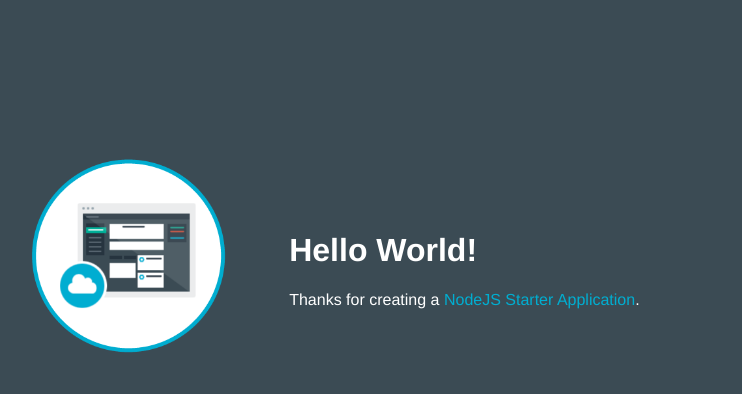
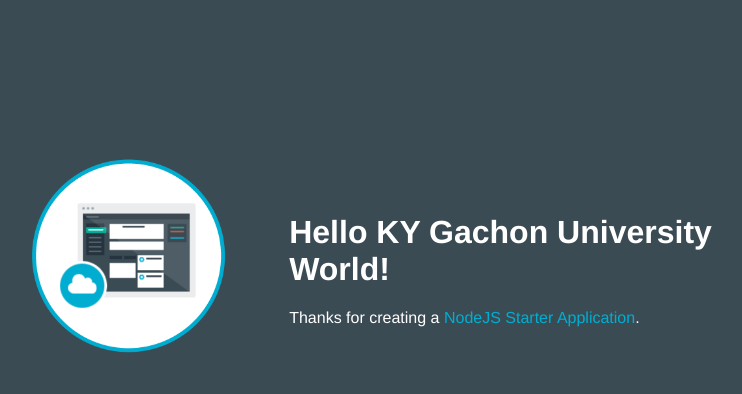
Before and after one commit to ebizky/KY-Test, a website: page public/index.html in a window 1280 px wide. Shown: the whole page, without its empty margins (253-995 px from the left). Drawn offline with Linux system fonts and the light colour scheme.

Commit message:
Update index.html

```diff
--- a/public/index.html
+++ b/public/index.html
@@ -16,7 +16,7 @@
           <img class = "newappIcon" src="images/newapp-icon.png">
         </td>
         <td>
-          <h1 id="message">Hello World!</h1>
+          <h1 id="message">Hello KY Gachon University World!</h1>
           <p class='description'></p> Thanks for creating a <span class = "blue">NodeJS Starter Application</span>.
         </td>
       </tr>
```
